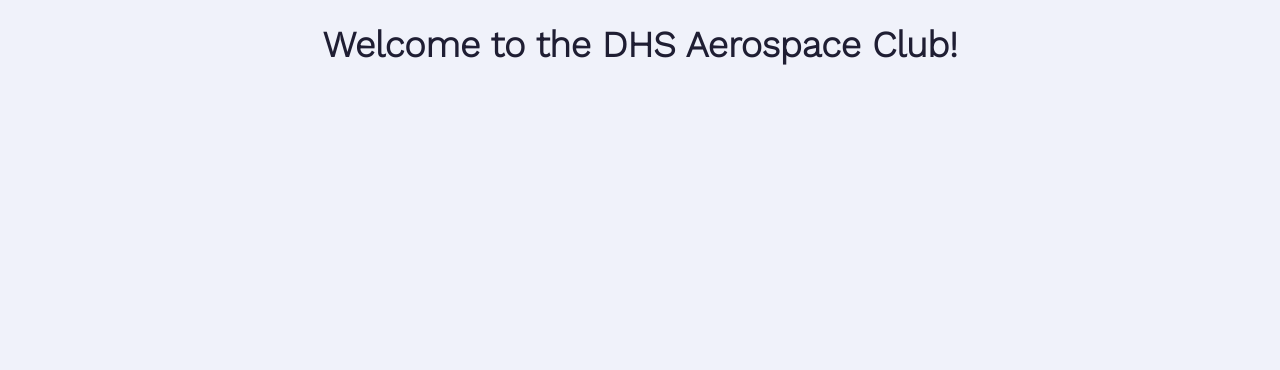
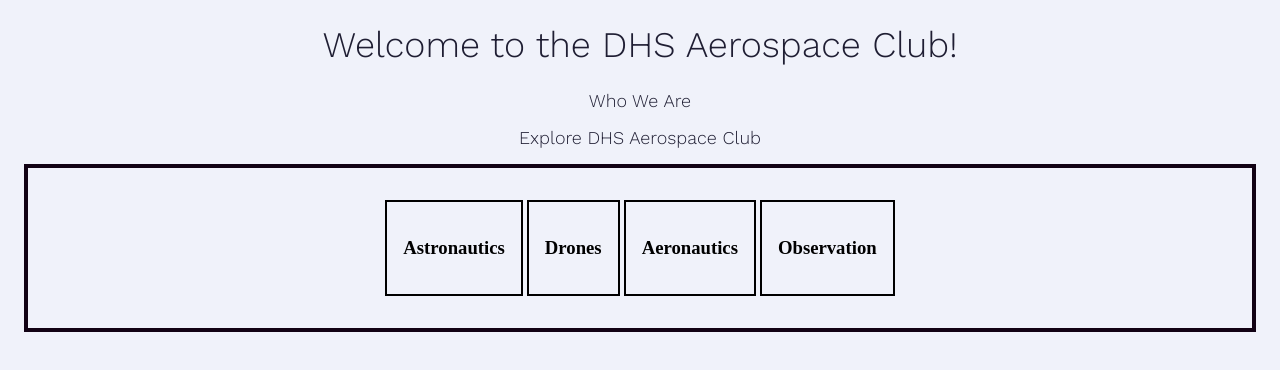
Before and after one commit to dhsaerospace/dhsaerospace.github.io, a plain HTML site: page index.html in a window 1280 px wide. Drawn offline with nearby package versions, Linux system fonts and the light colour scheme.

Commit message:
adding divs

```diff
--- a/index.html
+++ b/index.html
@@ -2,6 +2,8 @@
 <html lang="en">
 <head>
     <title>DHS Aerospace Club</title>
+    <meta name="keywords" content="DHS Aerospace Club, Dublin Aerospace">
+    <meta name="description" content="Three year old club at Dublin High School dedicated to the exploration of aerospace as a passion and a field.">
     <link rel="stylesheet" href="styles.css">
     <link rel="preconnect" href="https://fonts.googleapis.com">
     <link rel="preconnect" href="https://fonts.gstatic.com" crossorigin>
@@ -9,6 +11,23 @@
 </head>
 <body>
     <h1>Welcome to the DHS Aerospace Club!</h1>
+    <img src="">
+    <h2>Who We Are</h2>
     <p></p>
+    <h2>Explore DHS Aerospace Club</h2>
+    <div class="parent">
+        <div class="child">
+            <h3>Astronautics</h3>
+        </div>
+        <div class="child">
+            <h3>Drones</h3>
+        </div>
+        <div class="child">
+            <h3>Aeronautics</h3>
+        </div>
+        <div class="child">
+            <h3>Observation</h3>
+        </div>
+    </div>
 </body>
 </html>
--- a/styles.css
+++ b/styles.css
@@ -6,6 +6,21 @@ h1 {
     font-family: 'Work Sans', sans-serif;
     text-align: center;
     font-size: 36px;
+    font-weight: 500;
+}
+h2 {
+    color:#1f1e33;
+    font-family: 'Work Sans', sans-serif;
+    text-align: center;
+    font-size: 24px;
+    font-weight: 300;
+}
+h2 {
+    color:#1f1e33;
+    font-family: 'Work Sans', sans-serif;
+    text-align: center;
+    font-size: 18px;
+    font-weight: 300;
 }
 p {
     color: #48434f;
@@ -17,3 +32,15 @@ img {
     float: left;
     margin-right: 10px;
 }
+.parent {
+    border: 4px solid rgb(18, 2, 20);
+    margin: 1rem;
+    padding: 2rem 2rem;
+    text-align: center;
+  }
+.child {
+    display: inline-block;
+    border: 2px solid black;
+    padding: 1rem 1rem;
+    vertical-align: middle;
+}
```
